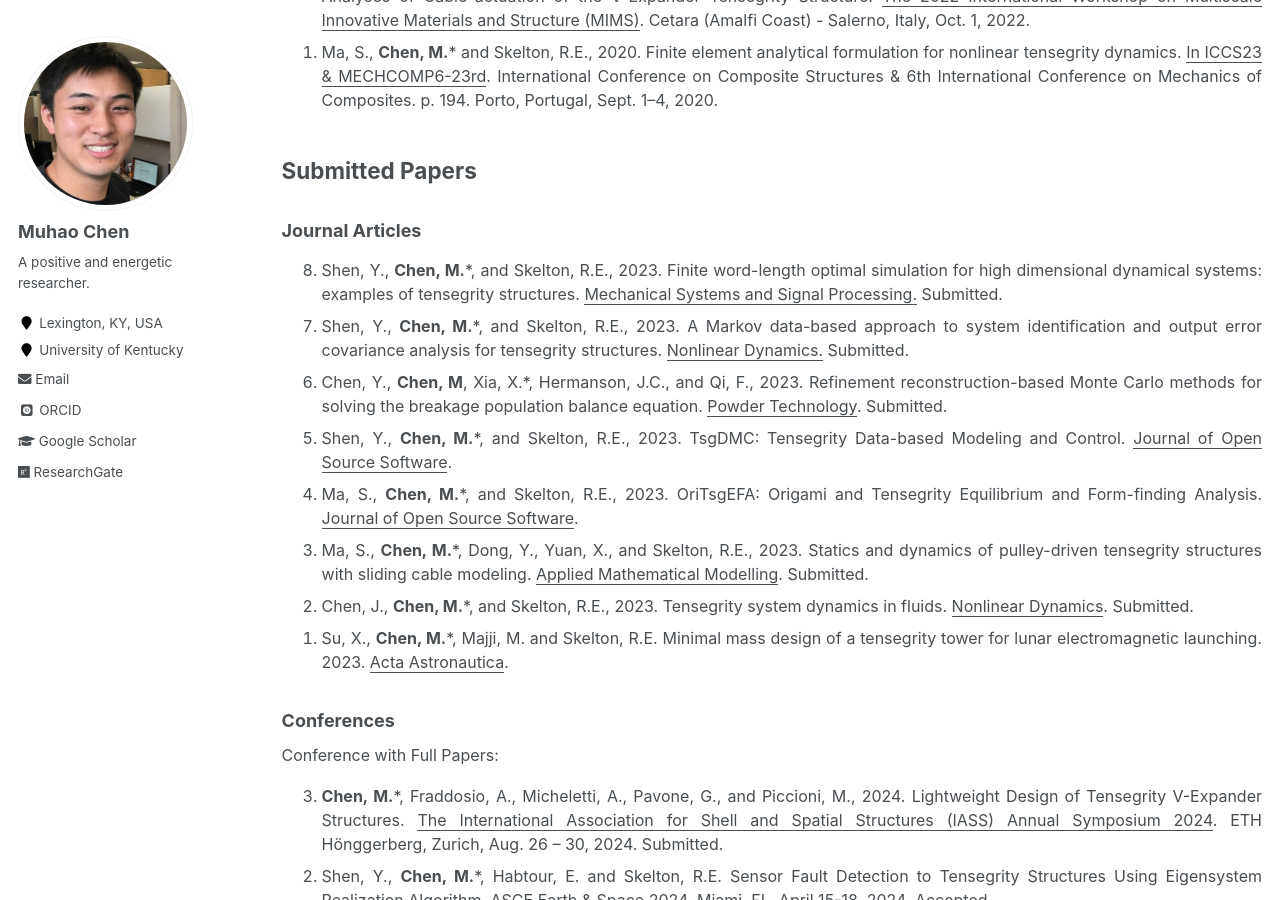
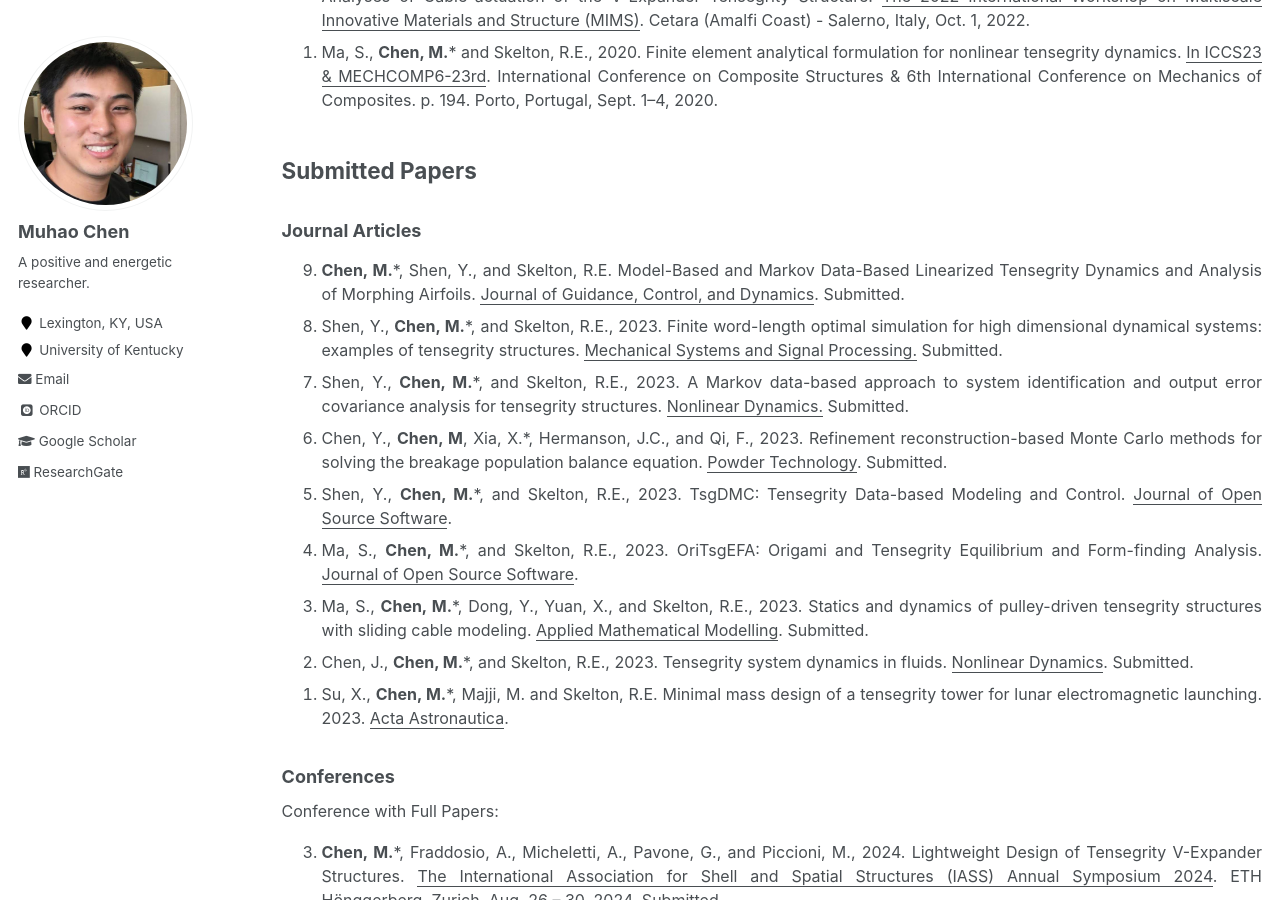
Before and after one commit to Muhao-Chen/muhao-chen.github.io, a Jekyll site: the page built from _pages/publication.md, in a window 1280 px wide and 900 px high, scrolled down 3115 px. Built offline with Jekyll 4.4.1, drawn with Linux system fonts in a browser that asks for light colours; some web fonts are replaced.

Commit message:
Update publication.md

```diff
--- a/_pages/publication.md
+++ b/_pages/publication.md
@@ -77,6 +77,7 @@ Conference with Abstracts:
 ### Journal Articles
 <font size=3>
 <ol reversed>
+<li><strong>Chen, M.</strong>*, Shen, Y., and Skelton, R.E. Model-Based and Markov Data-Based Linearized Tensegrity Dynamics and Analysis of Morphing Airfoils. <u>Journal of Guidance, Control, and Dynamics</u>. Submitted.</li>
 <li>Shen, Y., <strong>Chen, M.</strong>*, and Skelton, R.E., 2023. Finite word-length optimal simulation for high dimensional dynamical systems: examples of tensegrity structures. <u>Mechanical Systems and Signal Processing.</u> Submitted.</li>
 <li>Shen, Y., <strong>Chen, M.</strong>*, and Skelton, R.E., 2023. A Markov data-based approach to system identification and output error covariance analysis for tensegrity structures. <u>Nonlinear Dynamics.</u> Submitted.</li>
 <!-- <li> <strong>Chen, M.</strong>*, and Skelton, R.E., 2022. Mass efficient Double-Helix Tensegrity for underwater, land, air, and space applications. <u>Computer Methods in Applied Mechanics and Engineering</u>.-->
```
